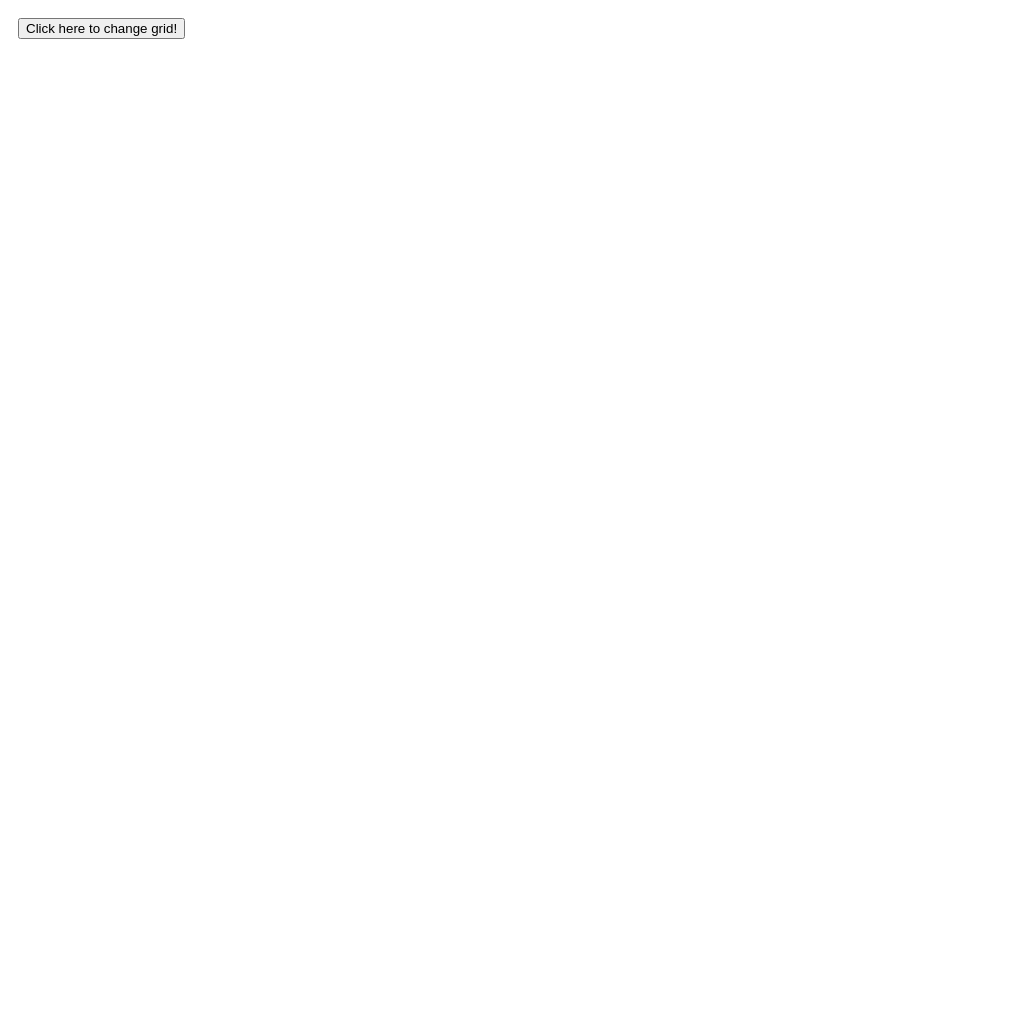
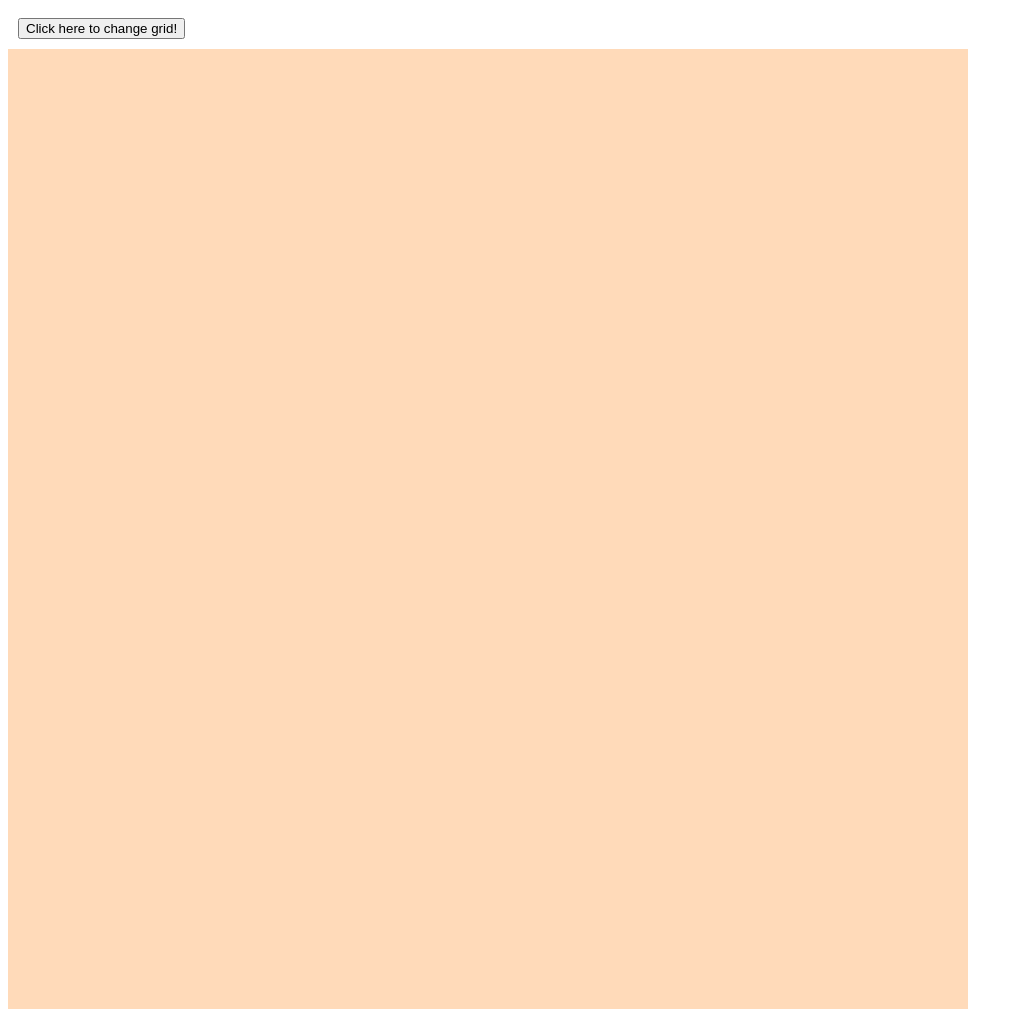
Before and after one commit to KoekjeHebbe/-Project-Etch-a-Sketch, a plain HTML site: page index.html in a window 1280 px wide. Shown: the whole page, without its empty margins (0-1023 px from the left). Drawn offline with Linux system fonts and the light colour scheme; the site is published under a folder, as on GitHub Pages, so addresses that start at the root find nothing.

Commit message:
fixed reference to javascript

```diff
--- a/index.html
+++ b/index.html
@@ -10,5 +10,5 @@
     <div><button onclick="clicked()">Click here to change grid!</button></div>
     <div id="container"></div>
 </body>
-<script src="/javascript.js"></script>
+<script src="javascript.js"></script>
 </html>
```
